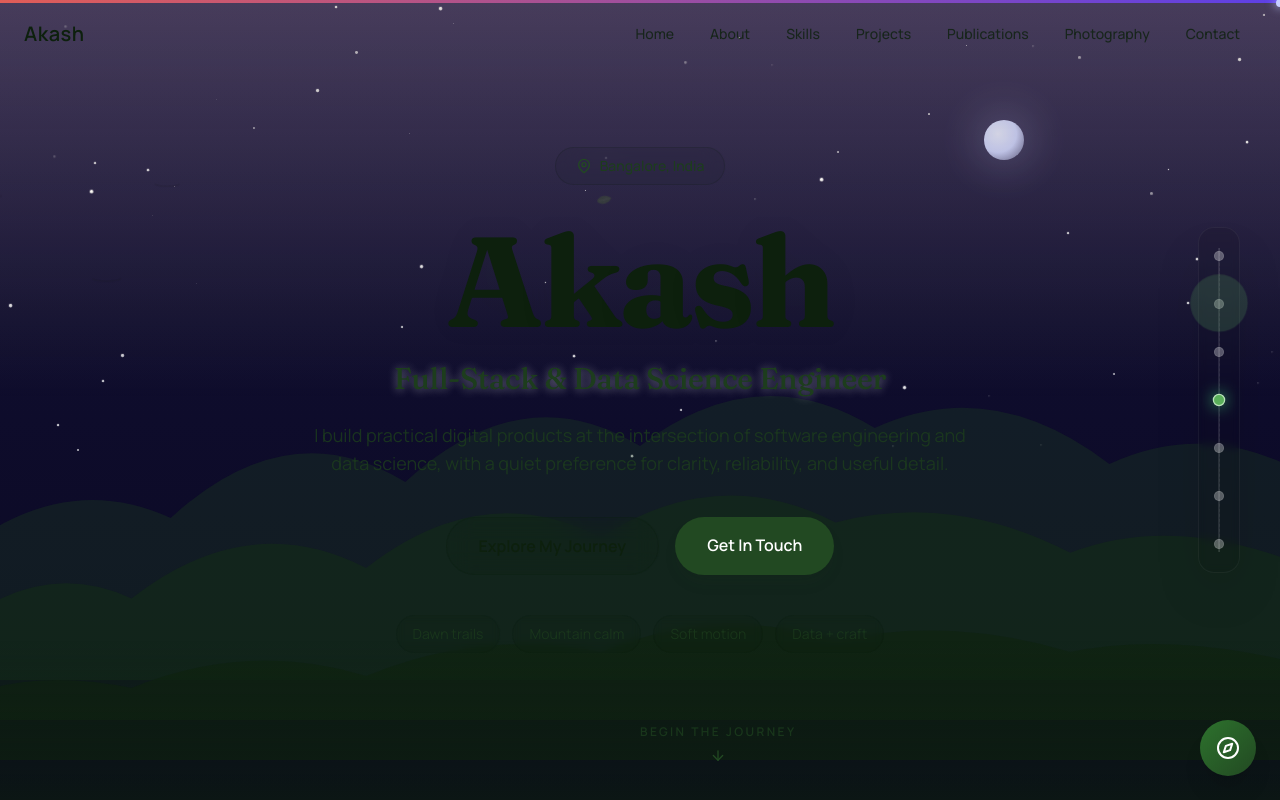
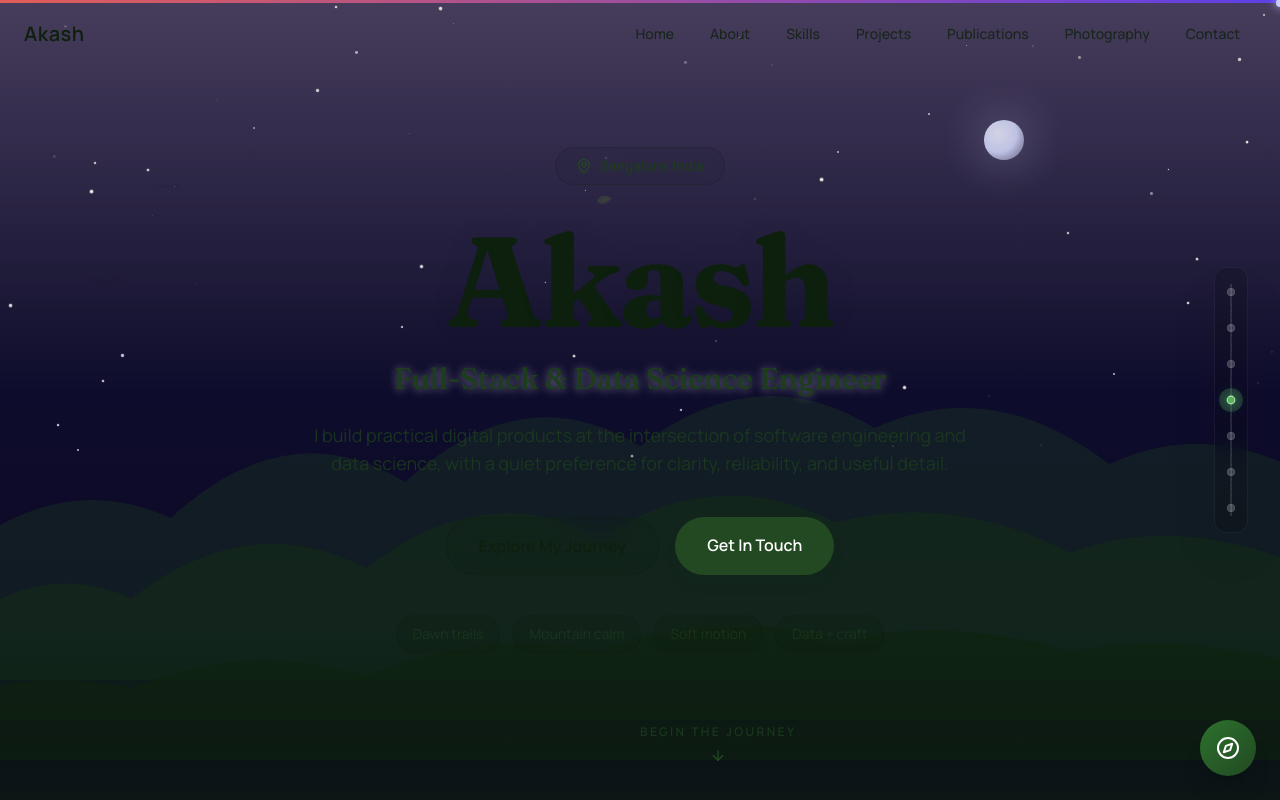
Before and after one commit to voidomin/porfolio_prototype_1, a Next.js app in the folder portfolio-website/: page / in a window 1280 px wide. Shown: the top 800 px of the page. Built offline with nearby package versions, Linux system fonts and the light colour scheme.

Commit message:
style: refine MountainAscentHUD layout sizes, gap and make glowing pulse and snap transitions twice as fast

```diff
--- a/portfolio-website/src/components/ui/MountainAscentHUD.tsx
+++ b/portfolio-website/src/components/ui/MountainAscentHUD.tsx
@@ -65,24 +65,24 @@ export const MountainAscentHUD = () => {
   };
 
   return (
-    <div className="fixed right-6 lg:right-10 top-1/2 -translate-y-1/2 z-40 hidden md:flex flex-col items-center select-none pointer-events-auto">
-      {/* HUD Container */}
-      <div className="relative flex flex-col items-center py-4 px-2 rounded-2xl bg-black/10 backdrop-blur-sm border border-white/5 shadow-2xl">
+    <div className="fixed right-5 lg:right-8 top-1/2 -translate-y-1/2 z-40 hidden md:flex flex-col items-center select-none pointer-events-auto">
+      {/* HUD Container - More compact, ultra-refined */}
+      <div className="relative flex flex-col items-center py-3.5 px-1.5 rounded-xl bg-black/15 backdrop-blur-md border border-white/5 shadow-2xl">
 
         {/* Base Hiking Trail (Background Dotted Line) */}
-        <div className="absolute w-[2px] h-[calc(100%-40px)] bg-white/10 top-5 bottom-5 border-dashed border-r border-white/5" />
+        <div className="absolute w-[2px] h-[calc(100%-32px)] bg-white/10 top-4 bottom-4 border-dashed border-r border-white/5" />
 
         {/* Lit Hiking Trail (Active Scroll Track) */}
         <div
-          className="absolute w-[2px] bg-gradient-to-b from-dawn-400 via-forest-400 to-amber-500 top-5 transition-all duration-300 origin-top"
+          className="absolute w-[1.5px] bg-gradient-to-b from-dawn-400 via-forest-400 to-amber-500 top-4 transition-all duration-300 origin-top"
           style={{
-            height: `${(scrollPercentage / 100) * 85}%`,
+            height: `${(scrollPercentage / 100) * 88}%`,
             maxHeight: "100%",
           }}
         />
 
-        {/* Trail Checkpoints */}
-        <div className="flex flex-col gap-6 relative z-10">
+        {/* Trail Checkpoints - Tightened gap-4 */}
+        <div className="flex flex-col gap-4 relative z-10">
           {hudItems.map((item, index) => {
             const isActive = activeSection === item.id;
             const isHovered = hoveredItem === item.id;
@@ -99,12 +99,12 @@ export const MountainAscentHUD = () => {
                 <AnimatePresence>
                   {isHovered && (
                     <motion.div
-                      initial={{ opacity: 0, x: -20, scale: 0.95 }}
-                      animate={{ opacity: 1, x: -10, scale: 1 }}
-                      exit={{ opacity: 0, x: -15, scale: 0.95 }}
-                      transition={{ duration: 0.2, ease: "easeOut" }}
+                      initial={{ opacity: 0, x: -15, scale: 0.95 }}
+                      animate={{ opacity: 1, x: -8, scale: 1 }}
+                      exit={{ opacity: 0, x: -12, scale: 0.95 }}
+                      transition={{ duration: 0.15, ease: "easeOut" }}
                       className={cn(
-                        "absolute right-full mr-2 px-3 py-1.5 rounded-lg text-xs font-semibold tracking-wider whitespace-nowrap shadow-md backdrop-blur-md border",
+                        "absolute right-full mr-2 px-2.5 py-1.5 rounded-lg text-[10px] font-bold tracking-wider uppercase whitespace-nowrap shadow-md backdrop-blur-md border",
                         isActive
                           ? "bg-forest-900/90 text-white border-forest-500/20"
                           : "bg-white/10 text-white/90 border-white/10"
@@ -116,28 +116,31 @@ export const MountainAscentHUD = () => {
                   )}
                 </AnimatePresence>
 
-                {/* Trail Dot Checkpoint */}
+                {/* Trail Dot Checkpoint - Sized down to w-5 h-5 */}
                 <motion.div
-                  className="relative flex items-center justify-center w-6 h-6"
-                  whileHover={{ scale: 1.25 }}
+                  className="relative flex items-center justify-center w-5 h-5"
+                  whileHover={{ scale: 1.2 }}
                 >
-                  {/* Glowing halo pulse on active or hovered checkpoint */}
+                  {/* Glowing halo pulse on active or hovered checkpoint - Snappy transition and fast breathing */}
                   {(isActive || isHovered) && (
                     <motion.div
                       layoutId="activeHalo"
-                      className="absolute inset-0 rounded-full bg-forest-400/20"
-                      animate={{ scale: [1.0, 1.4, 1.0] }}
-                      transition={{ duration: 2.0, repeat: Infinity, ease: "easeInOut" }}
+                      className="absolute inset-0 rounded-full bg-forest-400/25"
+                      animate={{ scale: [1.0, 1.35, 1.0] }}
+                      transition={{
+                        scale: { duration: 1.0, repeat: Infinity, ease: "easeInOut" },
+                        layout: { type: "spring", stiffness: 380, damping: 25 } // High stiffness spring snap!
+                      }}
                     />
                   )}
 
-                  {/* Inner Dot Core */}
+                  {/* Inner Dot Core - Sized down to w-2 h-2 */}
                   <div
                     className={cn(
-                      "w-2.5 h-2.5 rounded-full transition-all duration-300 border",
+                      "w-2 h-2 rounded-full transition-all duration-300 border",
                       isActive
-                        ? "bg-forest-400 border-forest-200 scale-125 shadow-[0_0_12px_rgba(74,222,128,0.8)]"
-                        : "bg-white/30 border-white/10 hover:bg-white/80"
+                        ? "bg-forest-400 border-forest-200 scale-110 shadow-[0_0_10px_rgba(74,222,128,0.7)]"
+                        : "bg-white/20 border-white/10 hover:bg-white/80"
                     )}
                   />
                 </motion.div>
```
